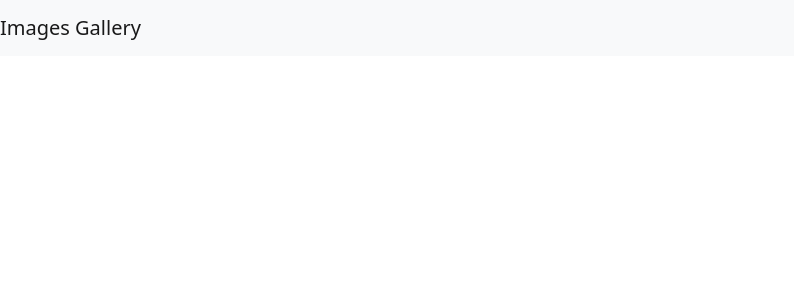
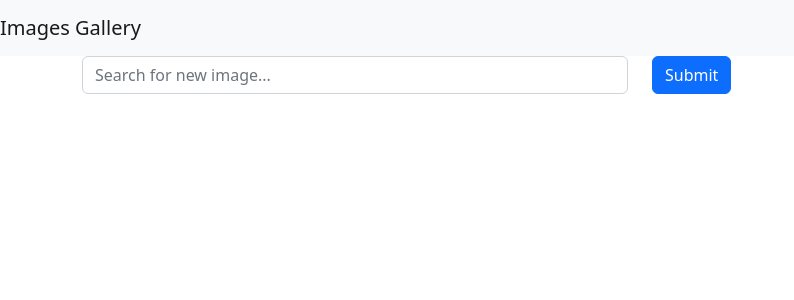
Before and after one commit to MarwanDev/Images-Gallery, a React (Create React App) app in the folder frontend/: page / in a window 1280 px wide. Shown: the top 300 px of the page, without its empty margins (0-794 px from the left). Built offline with nearby package versions, Linux system fonts and the light colour scheme.

Commit message:
search component

```diff
--- a/frontend/src/App.js
+++ b/frontend/src/App.js
@@ -1,9 +1,11 @@
 import 'bootstrap/dist/css/bootstrap.min.css';
-import Header from './components/Header'
+import Header from './components/Header';
+import Search from './components/Search';
 function App() {
   return (
     <div className="App">
       <Header title="Images Gallery"/>
+      <Search />
     </div>
   );
 }
--- /dev/null
+++ b/frontend/src/components/Search.js
@@ -0,0 +1,25 @@
+import React from "react";
+import { Container, Row, Col, Form, Button } from "react-bootstrap";
+
+const Search = () => {
+    return (
+        <Container>
+            <Form>
+                <Row>
+                    <Col>
+                        <Form.Group className="mb-3" >
+                            <Form.Control placeholder="Search for new image..." />
+                        </Form.Group>
+                    </Col>
+                    <Col>
+                        <Button variant="primary" type="submit">
+                            Submit
+                        </Button>
+                    </Col>
+                </Row>
+            </Form>
+        </Container>
+    );
+};
+
+export default Search;
```
Also changed, not shown: frontend/public/site.webmanifest (renamed from frontend/public/manifest.json).
